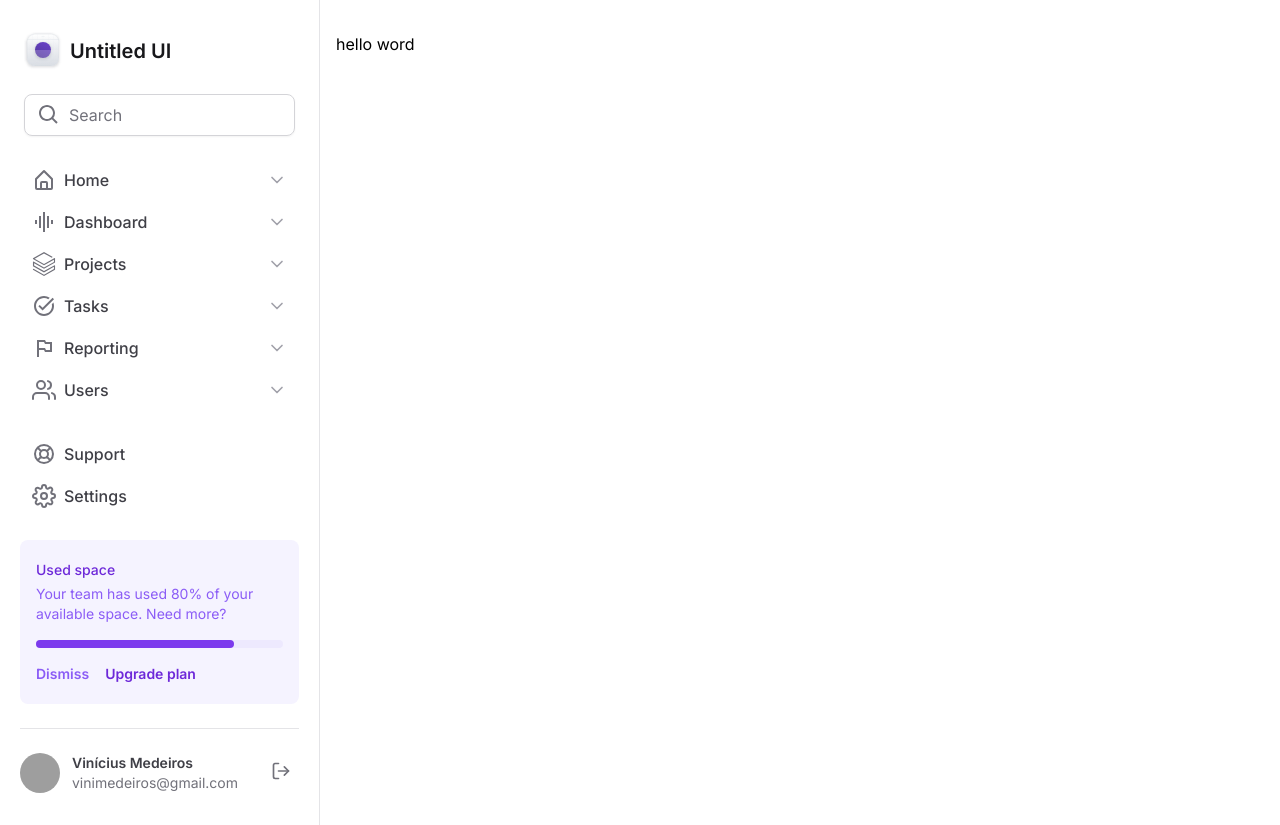
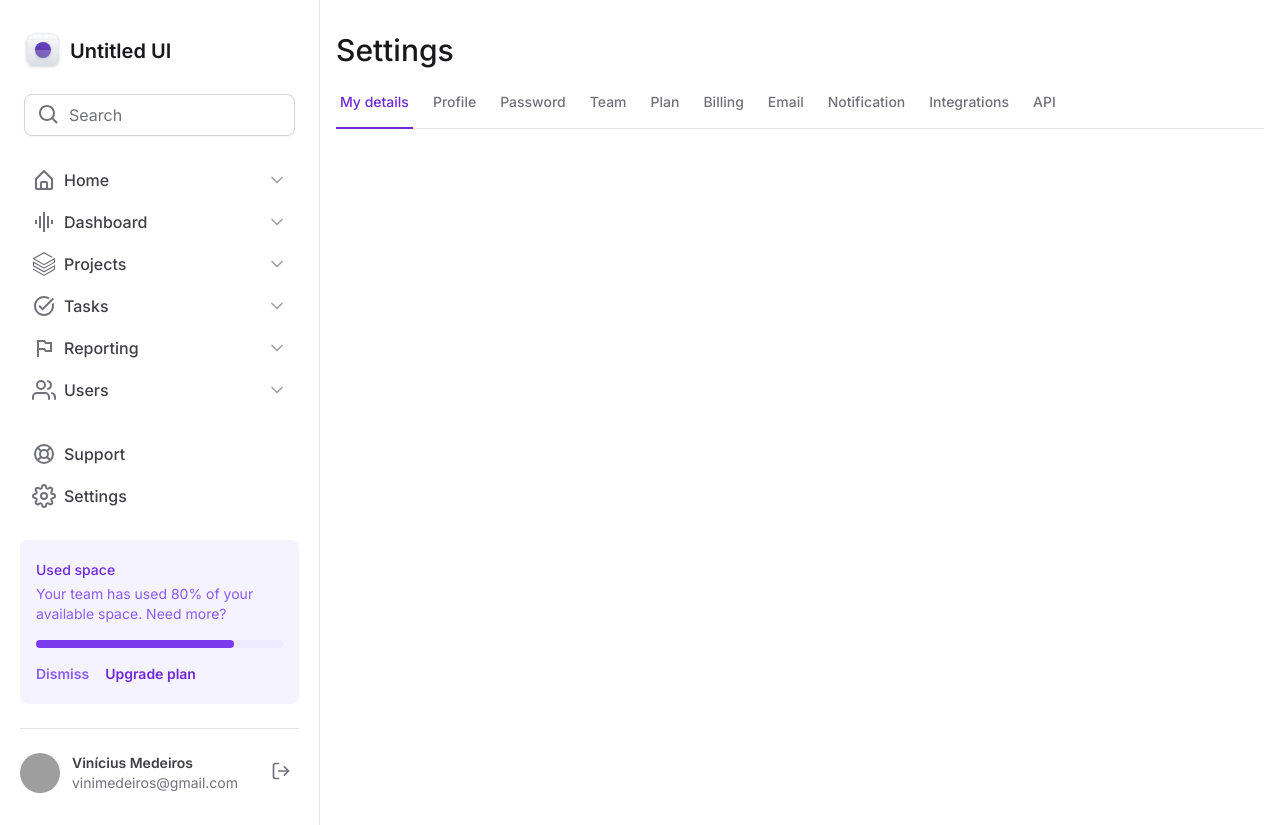
Before and after one commit to ovinidev/TailwindIgnite, a Next.js app: page / in a window 1280 px wide. Built offline with nearby package versions, Linux system fonts and the light colour scheme; grey boxes are pictures that could not be loaded.

Commit message:
feat: add tabs

```diff
--- a/src/app/layout.tsx
+++ b/src/app/layout.tsx
@@ -16,7 +16,7 @@
   children: React.ReactNode;
 }) {
   return (
-    <html lang="pt-BR">
+    <html lang="pt-BR" className="antialiased">
       <head>
         <link
           rel="icon"
--- a/src/app/page.tsx
+++ b/src/app/page.tsx
@@ -1,3 +1,11 @@
+import { SettingsTabs } from "@/components/SettingsTabs";
+
 export default function Home() {
-  return <h1>hello word</h1>;
+  return (
+    <>
+      <h1 className="text-3xl font-medium text-zinc-900">Settings</h1>
+
+      <SettingsTabs />
+    </>
+  );
 }
--- /dev/null
+++ b/src/components/SettingsTabs/TabItem.tsx
@@ -0,0 +1,26 @@
+"use client";
+import * as Tabs from "@radix-ui/react-tabs";
+import { motion } from "framer-motion";
+
+interface TabItemProps {
+  title: string;
+  isActive: boolean;
+}
+
+export function TabItem({ title, isActive = false }: TabItemProps) {
+  return (
+    <Tabs.Trigger
+      className="relative px-1 pb-4 text-sm font-medium text-zinc-500 hover:text-violet-700 data-[state=active]:text-violet-700"
+      value={title}
+    >
+      <span>{title}</span>
+
+      {isActive && (
+        <motion.div
+          layoutId="activeTab"
+          className="absolute -bottom-px left-0 right-0 h-0.5 bg-violet-700"
+        />
+      )}
+    </Tabs.Trigger>
+  );
+}
--- /dev/null
+++ b/src/components/SettingsTabs/index.tsx
@@ -0,0 +1,35 @@
+"use client";
+import * as Tabs from "@radix-ui/react-tabs";
+import { TabItem } from "./TabItem";
+import { useState } from "react";
+
+export function SettingsTabs() {
+  const [currentTab, setCurrentTab] = useState("My details");
+
+  return (
+    <Tabs.Root
+      defaultValue="My details"
+      value={currentTab}
+      onValueChange={(value) => setCurrentTab(value)}
+    >
+      <Tabs.List className="mt-6 flex w-full items-center gap-4 border-b border-zinc-200">
+        <TabItem title="My details" isActive={currentTab === "My details"} />
+        <TabItem title="Profile" isActive={currentTab === "Profile"} />
+        <TabItem title="Password" isActive={currentTab === "Password"} />
+        <TabItem title="Team" isActive={currentTab === "Team"} />
+        <TabItem title="Plan" isActive={currentTab === "Plan"} />
+        <TabItem title="Billing" isActive={currentTab === "Billing"} />
+        <TabItem title="Email" isActive={currentTab === "Email"} />
+        <TabItem
+          title="Notification"
+          isActive={currentTab === "Notification"}
+        />
+        <TabItem
+          title="Integrations"
+          isActive={currentTab === "Integrations"}
+        />
+        <TabItem title="API" isActive={currentTab === "API"} />
+      </Tabs.List>
+    </Tabs.Root>
+  );
+}
```
Also changed, not shown: package.json (+5 -3 lines), 1 other file (tests, documents, lock files or other folders).
